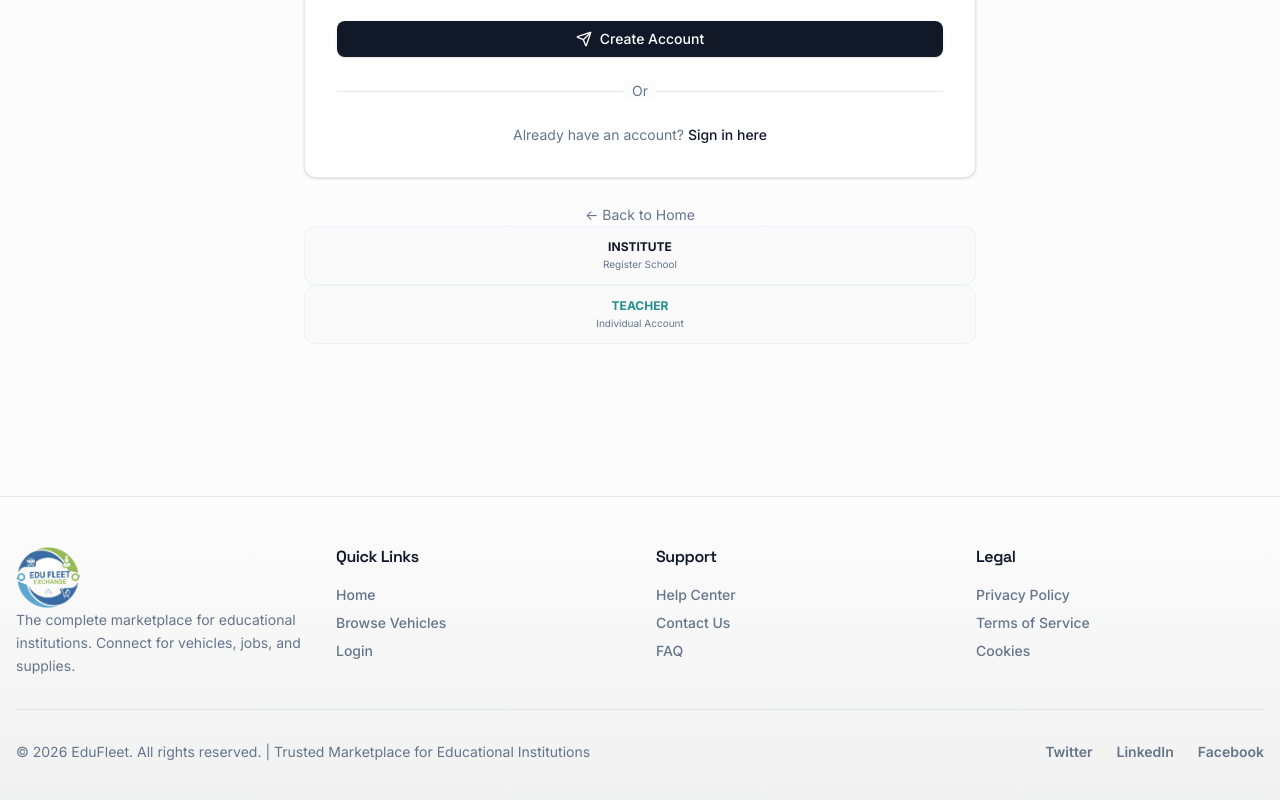
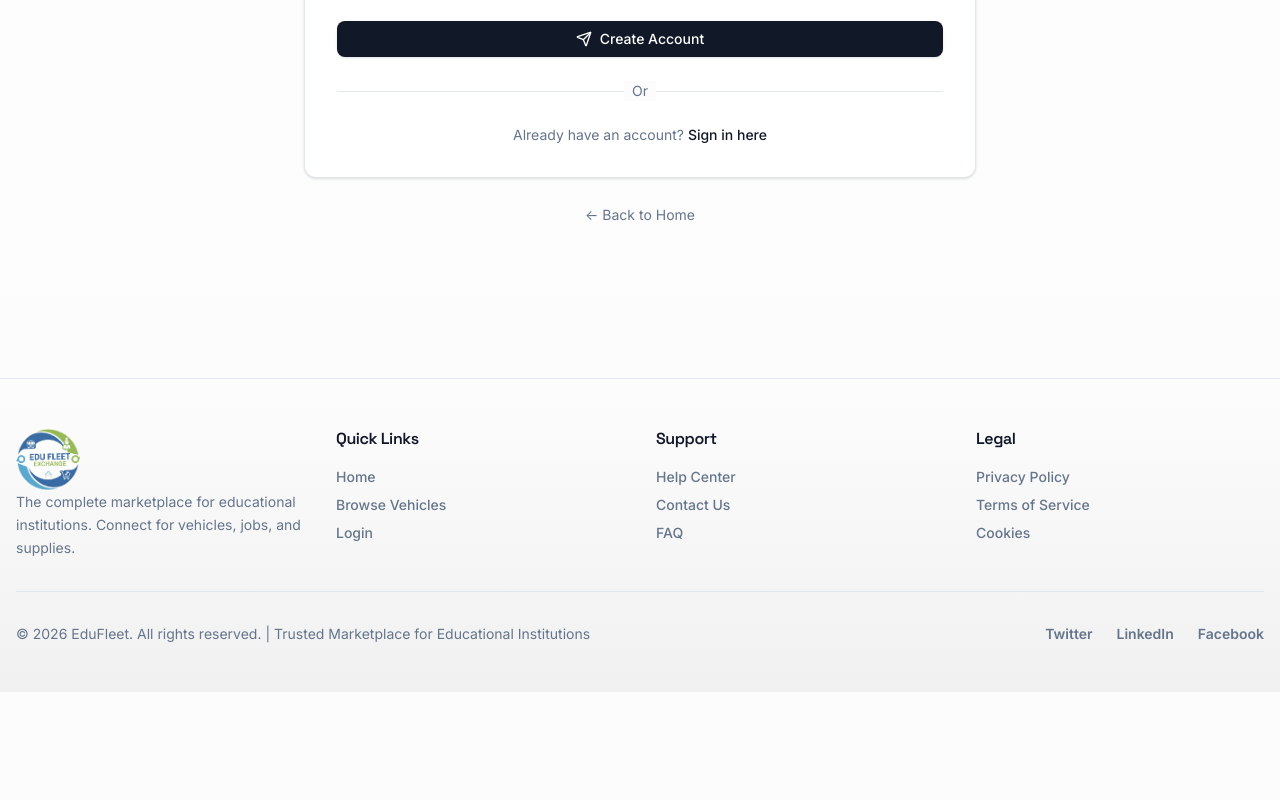
Before and after one commit to edufleetexchange-art/edufleetexchange_ui, a React (Vite) app: page /signup in a window 1280 px wide. Shown: the part 1009-1809 px from the top of the page. After the commit the page ends 1701 px from the top, so only its background shows below. Built offline with nearby package versions, Linux system fonts and the light colour scheme; no server answers.

Commit message:
Update Signup.tsx

```diff
--- a/src/pages/Signup.tsx
+++ b/src/pages/Signup.tsx
@@ -320,20 +320,7 @@ export function Signup() {
           <Link to="/" className="text-sm text-muted-foreground hover:text-primary smooth-transition">
             ← Back to Home
           </Link>
-        </div>                <Link
-                  to="/signup"
-                  className="flex flex-col items-center p-3 rounded-xl border border-border/50 bg-muted/30 hover:bg-primary/5 hover:border-primary/20 transition-all group"
-                >
-                  <span className="text-xs font-bold text-primary group-hover:scale-110 transition-transform">INSTITUTE</span>
-                  <span className="text-[10px] text-muted-foreground mt-0.5">Register School</span>
-                </Link>
-                <Link
-                  to="/teacher/signup"
-                  className="flex flex-col items-center p-3 rounded-xl border border-border/50 bg-muted/30 hover:bg-secondary/5 hover:border-secondary/20 transition-all group"
-                >
-                  <span className="text-xs font-bold text-secondary group-hover:scale-110 transition-transform">TEACHER</span>
-                  <span className="text-[10px] text-muted-foreground mt-0.5">Individual Account</span>
-                </Link>
+        </div>
         {/* Bottom Ad */}
         <div className="mt-6">
           <AdSlot placement="LP_INLINE_2" variant="banner" />
```
